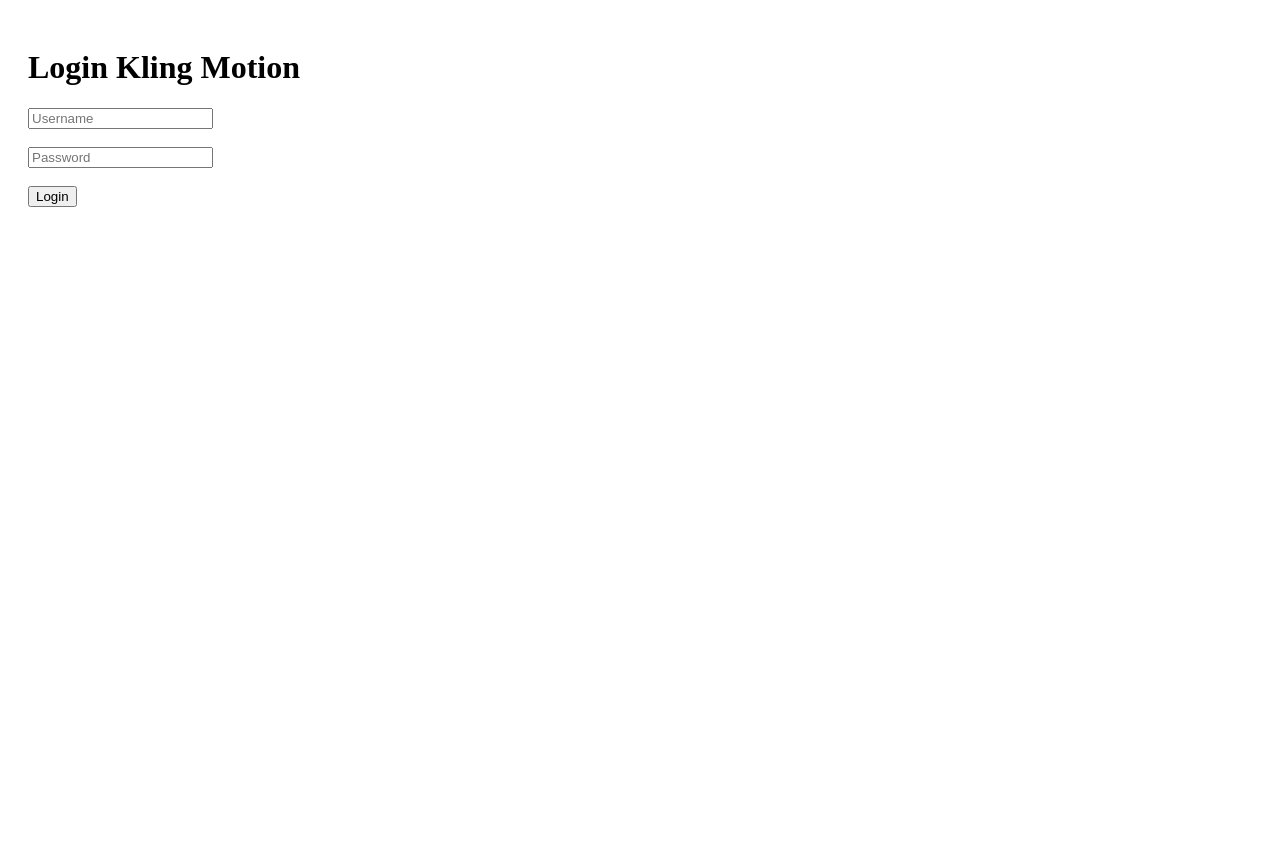
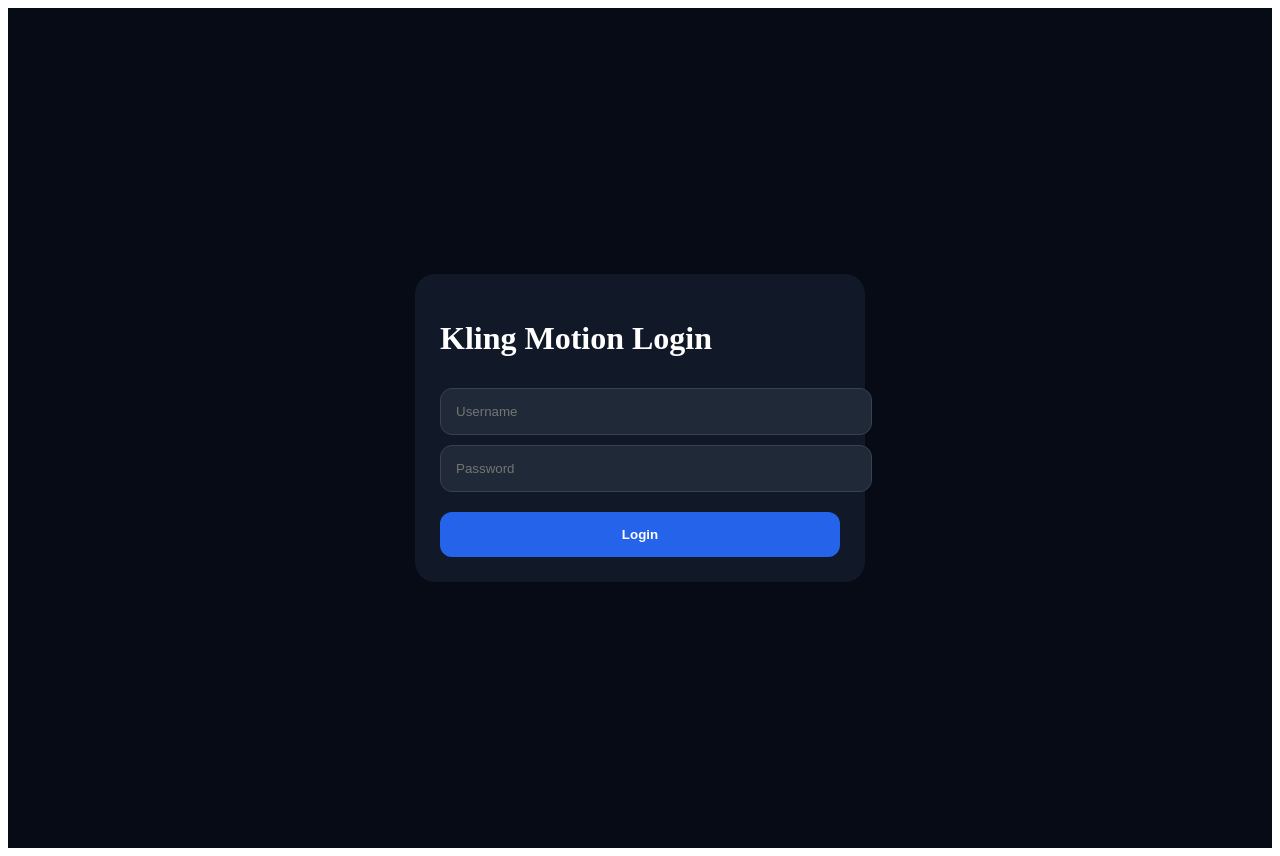
Before and after one commit to nim064699-ui/Motioncontrol, a Next.js app: page / in a window 1280 px wide. Before the commit the page ends 800 px from the top, so only its background shows below. Built offline with nearby package versions, Linux system fonts and the light colour scheme.

Commit message:
Refactor upload function and improve UI elements

```diff
--- a/app/page.js
+++ b/app/page.js
@@ -73,19 +73,30 @@
   const uploadToCatbox = async (file) => {
     const formData = new FormData()
 
-    formData.append('reqtype', 'fileupload')
-    formData.append('fileToUpload', file)
+    formData.append('file', file)
 
-    const res = await fetch('https://catbox.moe/user/api.php', {
+    const res = await fetch('/api/upload', {
       method: 'POST',
       body: formData
     })
 
-    return await res.text()
+    const data = await res.json()
+
+    return data.url
   }
 
   const generateVideo = async () => {
     try {
+      if (!imageFile) {
+        alert('Upload image dulu')
+        return
+      }
+
+      if (!videoFile) {
+        alert('Upload video dulu')
+        return
+      }
+
       setLoading(true)
       setStatus('Uploading image...')
 
@@ -107,7 +118,7 @@
           image_url: imageUrl,
           video_url: videoUrl,
           prompt,
-          cfg_scale: cfgScale
+          cfg_scale: Number(cfgScale)
         })
       })
 
@@ -160,55 +171,114 @@
 
   if (!loggedIn) {
     return (
-      <div style={{ padding: 20 }}>
-        <h1>Login Kling Motion</h1>
+      <div
+        style={{
+          minHeight: '100vh',
+          background: '#060b16',
+          color: 'white',
+          display: 'flex',
+          justifyContent: 'center',
+          alignItems: 'center',
+          padding: 20
+        }}
+      >
+        <div
+          style={{
+            width: '100%',
+            maxWidth: 400,
+            background: '#111827',
+            padding: 25,
+            borderRadius: 20
+          }}
+        >
+          <h1>Kling Motion Login</h1>
 
           <input
-          placeholder="Username"
+            placeholder='Username'
             value={username}
             onChange={(e) => setUsername(e.target.value)}
+            style={inputStyle}
           />
 
-        <br />
-        <br />
-
           <input
-          type="password"
-          placeholder="Password"
+            type='password'
+            placeholder='Password'
             value={password}
             onChange={(e) => setPassword(e.target.value)}
+            style={inputStyle}
           />
 
-        <br />
-        <br />
-
-        <button onClick={handleLogin}>Login</button>
+          <button
+            onClick={handleLogin}
+            style={buttonStyle}
+          >
+            Login
+          </button>
+        </div>
       </div>
     )
   }
 
   return (
-    <div style={{ padding: 20 }}>
-      <h1>Kling 2.6 Motion Control</h1>
+    <div
+      style={{
+        minHeight: '100vh',
+        background: '#060b16',
+        color: 'white',
+        padding: 20
+      }}
+    >
+      <div
+        style={{
+          maxWidth: 700,
+          margin: '0 auto'
+        }}
+      >
+        <div
+          style={{
+            background: '#111827',
+            borderRadius: 20,
+            padding: 20,
+            marginBottom: 20
+          }}
+        >
+          <h1
+            style={{
+              fontSize: 40,
+              marginBottom: 10
+            }}
+          >
+            Kling 2.6 Motion Control
+          </h1>
 
-      <button onClick={logout}>Logout</button>
+          <button
+            onClick={logout}
+            style={logoutStyle}
+          >
+            Logout
+          </button>
+        </div>
 
-      <br />
-      <br />
+        <div
+          style={{
+            background: '#111827',
+            borderRadius: 20,
+            padding: 20
+          }}
+        >
+          <input
+            placeholder='Magnific API Key'
+            value={apiKey}
+            onChange={(e) => setApiKey(e.target.value)}
+            style={inputStyle}
+          />
+
+          <div style={{ marginTop: 20 }}>
+            <p>Upload Image</p>
 
             <input
-        placeholder="Magnific API Key"
-        value={apiKey}
-        onChange={(e) => setApiKey(e.target.value)}
-        style={{ width: '100%' }}
-      />
-
-      <br />
-      <br />
-
-      <input
-        type="file"
-        accept="image/*"
+              type='file'
+              accept='image/*'
               onChange={(e) => {
                 const file = e.target.files[0]
 
@@ -217,96 +287,158 @@
                 setImagePreview(URL.createObjectURL(file))
               }}
             />
-
-      <br />
-      <br />
+          </div>
 
           {imagePreview && (
             <img
               src={imagePreview}
-          width="200"
+              style={{
+                width: '100%',
+                borderRadius: 20,
+                marginTop: 20
+              }}
             />
           )}
 
-      <br />
-      <br />
+          <div style={{ marginTop: 20 }}>
+            <p>Upload Motion Video</p>
 
             <input
-        type="file"
-        accept="video/*"
+              type='file'
+              accept='video/*'
               onChange={(e) => {
                 const file = e.target.files[0]
 
                 setVideoFile(file)
               }}
             />
-
-      <br />
-      <br />
+          </div>
 
           <textarea
-        placeholder="Prompt"
+            placeholder='Prompt Motion'
             value={prompt}
             onChange={(e) => setPrompt(e.target.value)}
-        style={{
-          width: '100%',
-          height: 100
-        }}
+            style={textareaStyle}
           />
 
-      <br />
-      <br />
-
+          <div style={{ marginTop: 20 }}>
             <h3>CFG Scale: {cfgScale}</h3>
 
             <input
-        type="range"
-        min="0"
-        max="1"
-        step="0.1"
+              type='range'
+              min='0'
+              max='1'
+              step='0.1'
               value={cfgScale}
               onChange={(e) => setCfgScale(e.target.value)}
+              style={{ width: '100%' }}
             />
-
-      <br />
-      <br />
+          </div>
 
           <button
             onClick={generateVideo}
             disabled={loading}
+            style={buttonStyle}
           >
             {loading ? status : 'Generate Video'}
           </button>
-
-      <br />
-      <br />
+        </div>
 
         {resultVideo && (
+          <div
+            style={{
+              background: '#111827',
+              borderRadius: 20,
+              padding: 20,
+              marginTop: 20
+            }}
+          >
+            <h2>Result Video</h2>
+
             <video
               src={resultVideo}
               controls
-          width="100%"
+              style={{
+                width: '100%',
+                borderRadius: 20
+              }}
             />
+          </div>
         )}
 
+        <div
+          style={{
+            background: '#111827',
+            borderRadius: 20,
+            padding: 20,
+            marginTop: 20
+          }}
+        >
           <h1>History Generate</h1>
 
           {history.map((item, index) => (
             <div
               key={index}
               style={{
-            marginBottom: 30
+                marginTop: 20
               }}
             >
               <video
                 src={item.video}
                 controls
-            width="100%"
+                style={{
+                  width: '100%',
+                  borderRadius: 20
+                }}
               />
 
               <p>{item.prompt}</p>
             </div>
           ))}
         </div>
+      </div>
+    </div>
   )
 }
+
+const inputStyle = {
+  width: '100%',
+  padding: 15,
+  marginTop: 10,
+  background: '#1f2937',
+  border: '1px solid #374151',
+  borderRadius: 12,
+  color: 'white'
+}
+
+const textareaStyle = {
+  width: '100%',
+  height: 120,
+  marginTop: 20,
+  padding: 15,
+  background: '#1f2937',
+  border: '1px solid #374151',
+  borderRadius: 12,
+  color: 'white'
+}
+
+const buttonStyle = {
+  width: '100%',
+  padding: 15,
+  marginTop: 20,
+  border: 'none',
+  borderRadius: 12,
+  background: '#2563eb',
+  color: 'white',
+  fontWeight: 'bold',
+  cursor: 'pointer'
+}
+
+const logoutStyle = {
+  padding: '10px 20px',
+  border: 'none',
+  borderRadius: 12,
+  background: '#dc2626',
+  color: 'white',
+  cursor: 'pointer'
+      }
```
Lines whose indentation alone changed are shown as unchanged.
